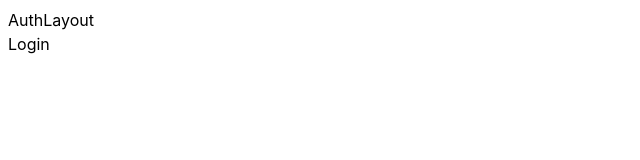
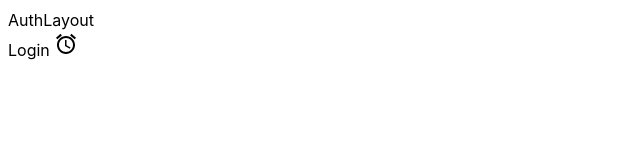
Before and after one commit to KeiAzDev/memo-clone, a React (Vite) app in the folder client/: page /login in a window 1280 px wide. Shown: the top 160 px of the page, without its empty margins (0-640 px from the left). Built offline with nearby package versions, Linux system fonts and the light colour scheme.

Commit message:
マテリアルUI追加

```diff
--- a/client/src/pages/Login.jsx
+++ b/client/src/pages/Login.jsx
@@ -1,8 +1,9 @@
 import React from 'react'
+import AccessAlarmIcon from '@mui/icons-material/AccessAlarm'
 
 const Login = () => {
   return (
-    <div>Login</div>
+    <div>Login <AccessAlarmIcon/></div>
   )
 }
 
```
Also changed, not shown: client/package.json (+7 -1 lines), 1 other file (tests, documents, lock files or other folders).
